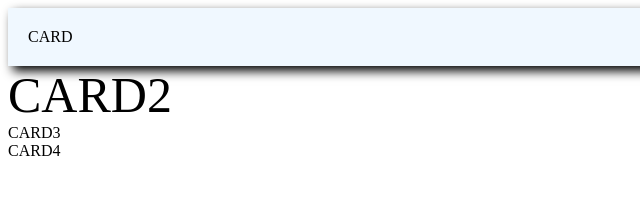
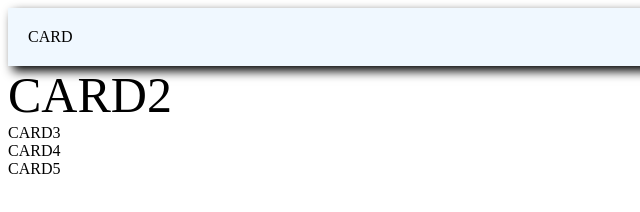
Before and after one commit to The-Jose/git01, a plain HTML site: page index.html in a window 1280 px wide. Shown: the full height of the page, 0-640 px from the left. Drawn offline with Linux system fonts and the light colour scheme.

Commit message:
Update index.html

```diff
--- a/index.html
+++ b/index.html
@@ -11,5 +11,6 @@
     <div class="card2">CARD2</div>
     <div class="card3">CARD3</div>
     <div class="card4">CARD4</div>
+    <div class="card4">CARD5</div>
 </body>
 </html>
```
